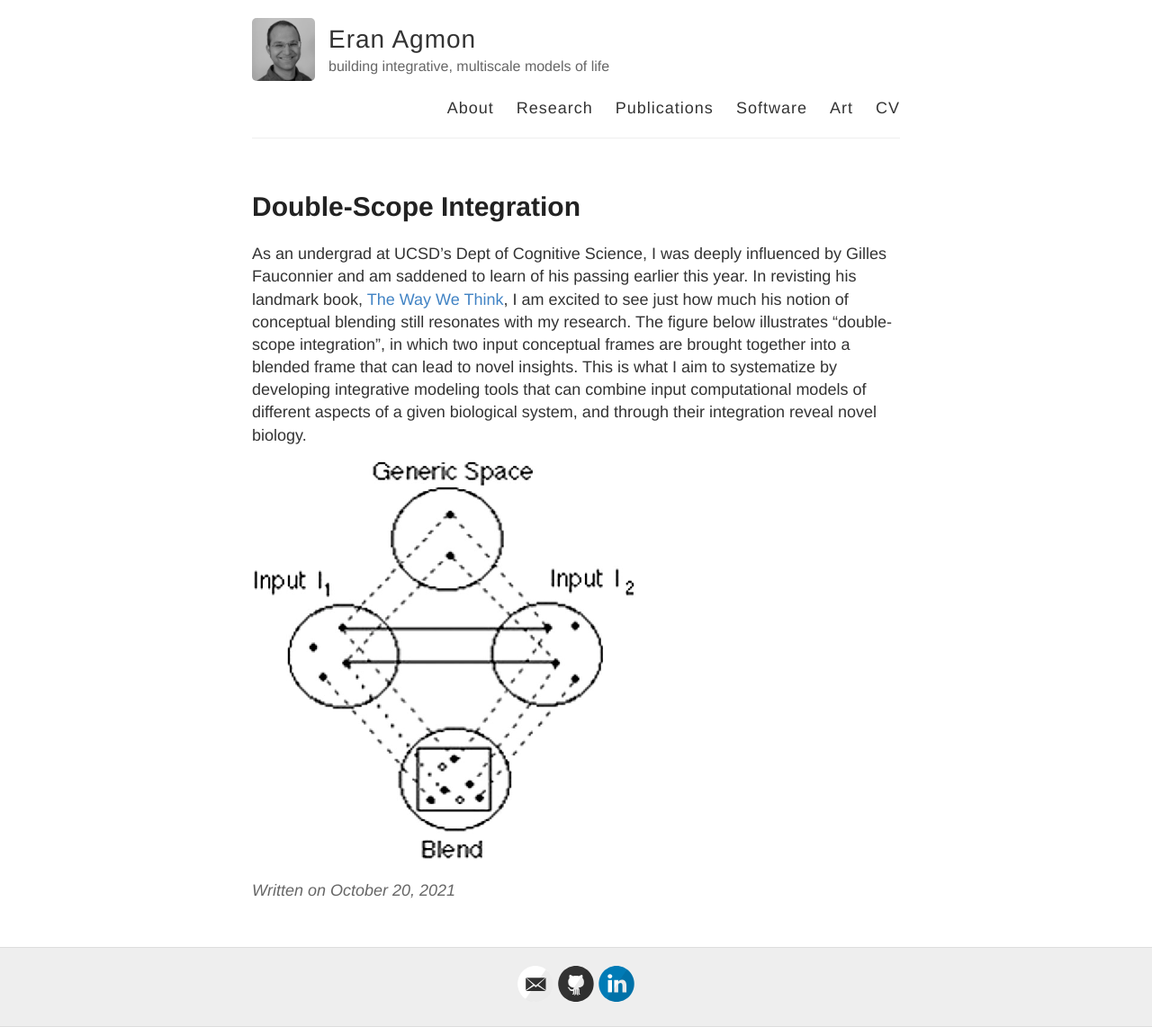
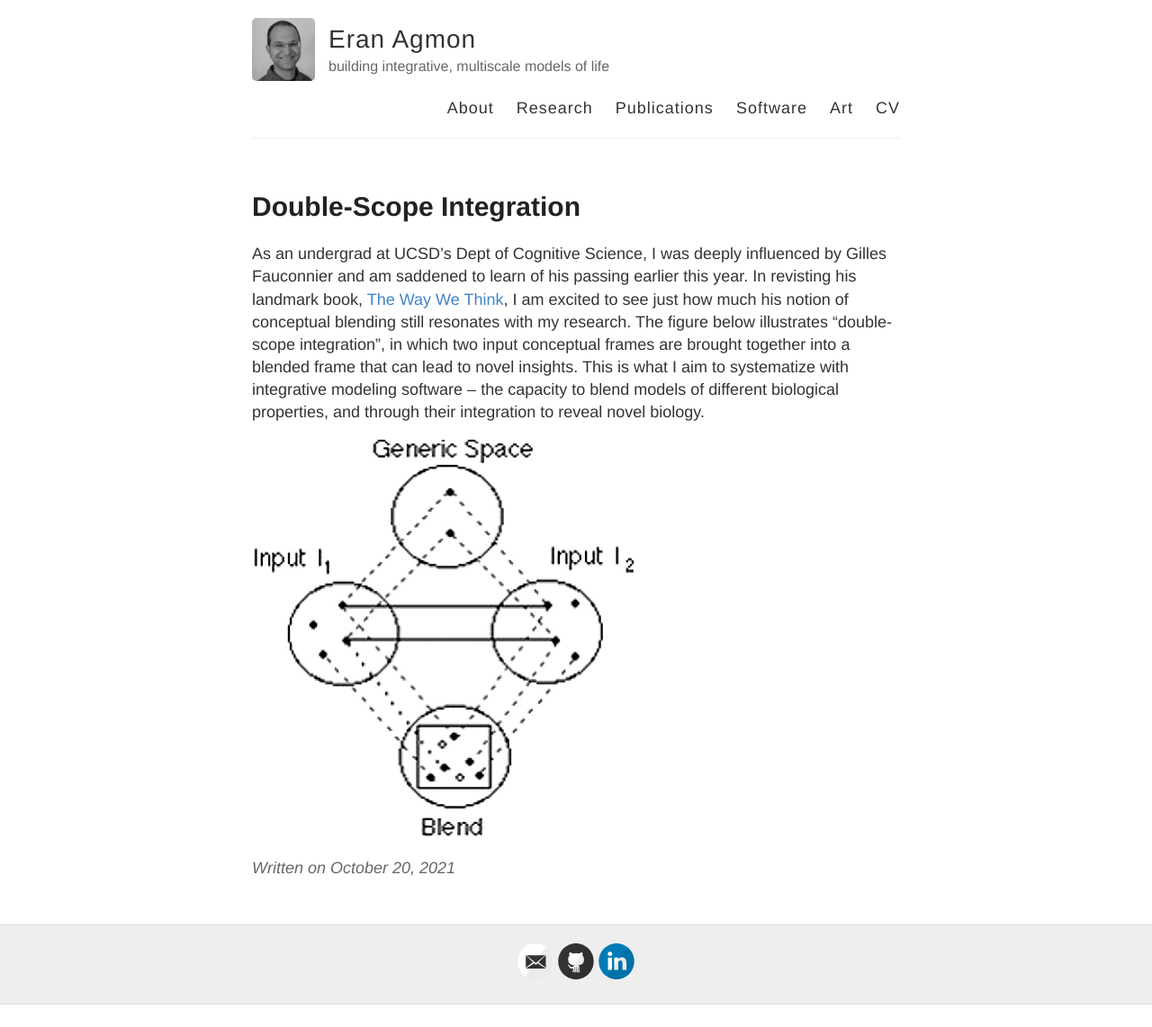
Before and after one commit to eagmon/eagmon.github.io, a Jekyll site: the page built from _posts/2021-10-20-double-scope-integration.md, in a window 1280 px wide. Shown: the whole page at 90% size. Built offline with Jekyll 4.4.1, drawn with Linux system fonts in a browser that asks for light colours; after the commit the page ends 1117 px from its top, so only the background shows below that.

Commit message:
clean up post

```diff
--- a/_posts/2021-10-20-double-scope-integration.md
+++ b/_posts/2021-10-20-double-scope-integration.md
@@ -6,8 +6,7 @@ As an undergrad at UCSD's Dept of Cognitive Science, I was deeply influenced by
 learn of his passing earlier this year. In revisting his landmark book, [The Way We Think](https://www.amazon.com/Way-We-Think-Conceptual-Complexities/dp/0465087868/ref=sr_1_1?dchild=1&keywords=gilles+fauconnier&qid=1634756235&sr=8-1),
 I am excited to see just how much his notion of conceptual blending still resonates with my research. The figure below
 illustrates "double-scope integration", in which two input conceptual frames are brought together into a blended frame
-that can lead to novel insights. This is what I aim to systematize by developing integrative modeling tools that can
-combine input computational models of different aspects of a given biological system, and through their integration
-reveal novel biology.
+that can lead to novel insights. This is what I aim to systematize with integrative modeling software -- the capacity to
+blend models of different biological properties, and through their integration to reveal novel biology.
 
 ![BigPicture](https://raw.githubusercontent.com/eagmon/eagmon.github.io/master/images/double-scope-integration.png)
```
